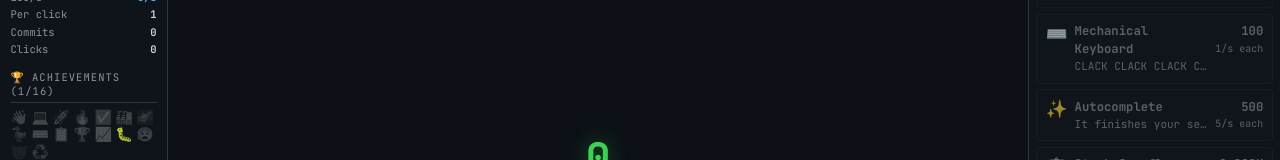
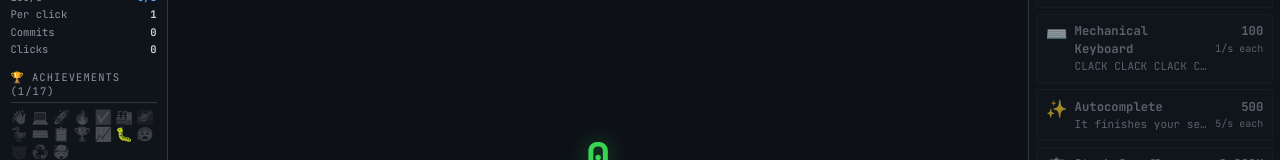
Before and after one commit to Fx64b/push-to-prod, a React (Vite) app: page / in a window 1280 px wide. Shown: the part 200-360 px from the top of the page. Built offline with nearby package versions, Linux system fonts and the light colour scheme.

Commit message:
feat(data). add additional data regarding achievements and social posts

```diff
--- a/src/data/achievements.ts
+++ b/src/data/achievements.ts
@@ -140,4 +140,23 @@ export const ACHIEVEMENTS: Achievement[] = [
     icon: '♻️',
     condition: ({ prestigeCount }) => prestigeCount >= 1,
   },
+    {
+    id: 'fortune-500-company',
+    name: 'Fortune 500 Company',
+    description: 'Hired at least 100 of every producer. (Do you even have a life? Go Touch Grass!)',
+    icon: '🤯',
+    condition: ({ producers }) =>
+      [
+        'rubber-duck',
+        'mechanical-keyboard',
+        'autocomplete',
+        'stackoverflow-tab',
+        'junior-dev',
+        'senior-dev',
+        '10x-engineer',
+        'github-copilot',
+        'ai-agent',
+        'agi',
+      ].every((id) => (producers[id] ?? 0) >= 100),
+  },
 ];
--- a/src/data/socialPosts.ts
+++ b/src/data/socialPosts.ts
@@ -99,6 +99,8 @@ const TWITTER_TEXTS: ((n: string) => string)[] = [
   (n) => `I set up ${n} and left for a week. when I came back it had rewritten itself in Rust.`,
   (n) => `${n} investors: "what's the moat?" me: "the ducks"`,
   (n) => `just quit my FAANG job to focus on ${n} full time. never been happier`,
+  (n) => `${n} suspiciously feels like an ai wrapper...`,
+  (n) => `LOC generated by ${n} is THE metric for productivity!`,
 ];
 
 const TIMES = ['just now', '1m', '2m', '5m', '12m', '23m', '1h', '2h', '3h'];
@@ -133,6 +135,7 @@ const HN_USERS = [
   'rubber_duck_enjoyer',
   'ship_it_daily',
   'f_x64b',
+  'jomama',
 ];
 
 function rand<T>(arr: T[]): T {
```
